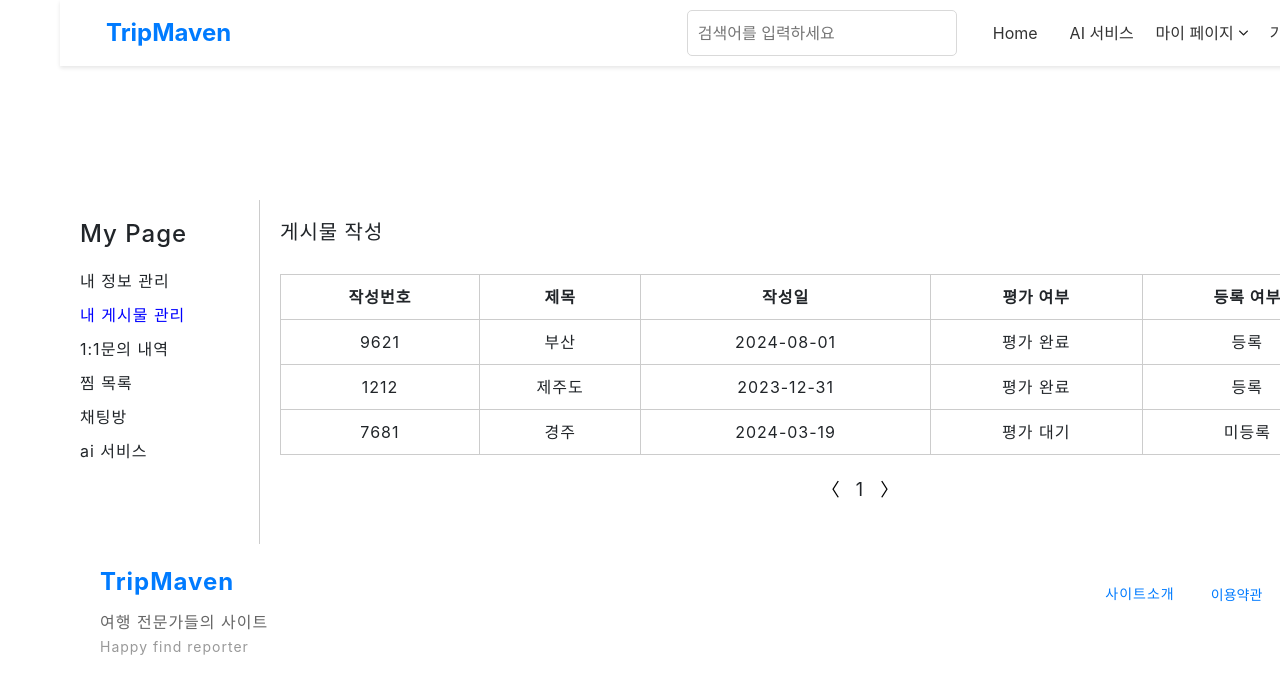
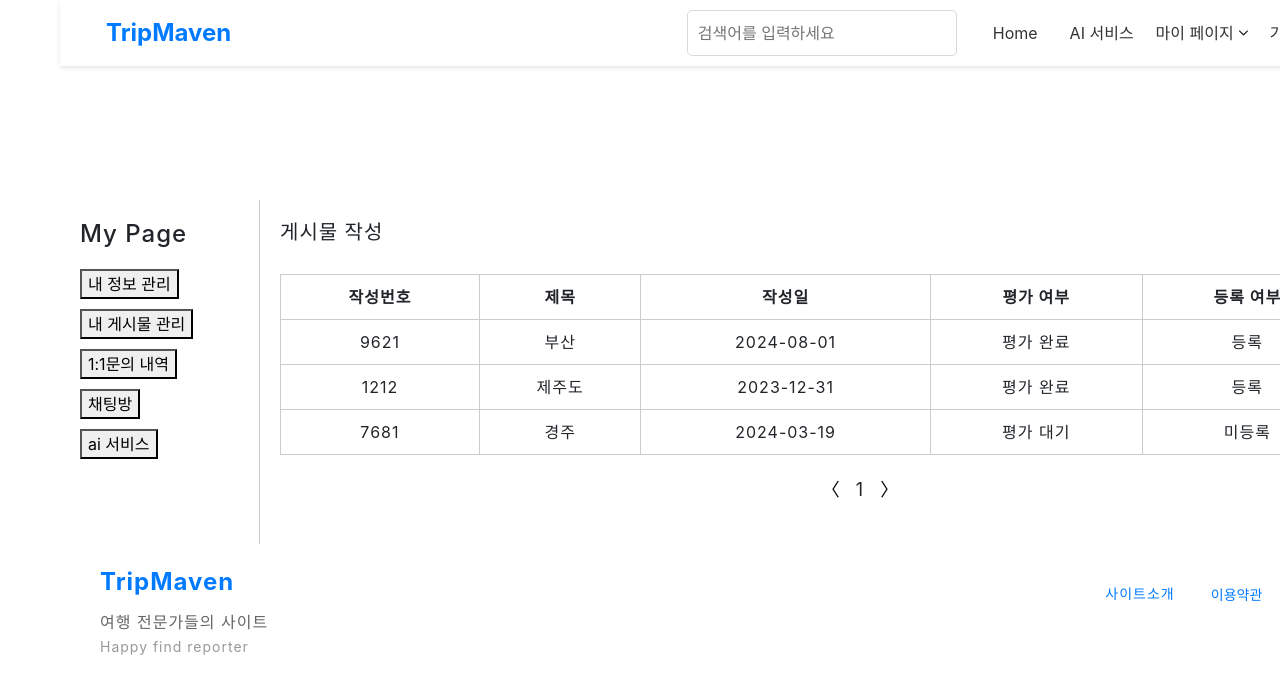
Before and after one commit to ChoeHwanseong/TripMavenFrontend, a React (Create React App) app: page /guidemypagepost in a window 1280 px wide. Shown: the top 694 px of the page. Built offline with nearby package versions, Linux system fonts and the light colour scheme.

Commit message:
수정 했어영

```diff
--- a/src/App.js
+++ b/src/App.js
@@ -32,9 +32,11 @@ import Chat from './pages/chat/Chat';
 
 function App() {
   return <>
-    <Routes>
+      <Routes>
+
+    <Route path="/" element={<Landing />}/>
     <Route element={<Template/>}>
-      <Route path="/" element={<Landing />}/>
+
         <Route path="/home" element={<Home />}/>
         <Route path="/login" element={<Login />}/>
         <Route path="/cs" element={<CSBoard/>}/>
--- a/src/components/Header.js
+++ b/src/components/Header.js
@@ -40,9 +40,9 @@ const Header = () => {
                                     </svg>
                                 </button>
                                 <div className={styles.dropdownContent}>
-                                    <a href="/profile">프로필</a>
-                                    <a href="/settings">설정</a>
-                                    <a href="/logout">로그아웃</a>
+                                    <a><button className={styles.navButton1} onClick={() => navigate('/guideProfile')}>프로필</button></a>
+                                    <a><button className={styles.navButton1} onClick={() => navigate('/settings')}>설정</button></a>
+                                    <a><button className={styles.navButton1} onClick={() => navigate('/logout')}>로그아웃</button></a>
                                 </div>
                             </div>
                             <button className={styles.navButton} onClick={() => navigate('/registerguide')}>가이드 등록</button>
--- a/src/guidemypage/guideMyPageInquiry.js
+++ b/src/guidemypage/guideMyPageInquiry.js
@@ -1,8 +1,10 @@
 // 문의하기.jsx
 import React from 'react';
 import styles from '../styles/GuideMyPageInquiry.module.css';
+import { useNavigate } from 'react-router-dom';
 
 const GuideMyPageInquiry = () => {
+  const navigate = useNavigate();
   return (
     <div className={styles.container}>
       <h2 className={styles.title}>문의 하기</h2>
--- a/src/guidemypage/guideMyPageInquiryDetails.js
+++ b/src/guidemypage/guideMyPageInquiryDetails.js
@@ -2,7 +2,7 @@
 import React from 'react';
 
 import { useNavigate } from 'react-router-dom';
-import styles from '../styles/GuideMyPageInquiryDetails.css';
+import styles from '../styles/GuideMyPageInquiryDetails.module.css';
 const GuideMyPageInquiryDetails = () => {
   const navigate = useNavigate();
 
@@ -18,9 +18,9 @@ const GuideMyPageInquiryDetails = () => {
       <aside className={styles.sidebar}>
         <h2 className={styles.sidebarTitle}>My Page</h2>
         <ul className={styles.menu}>
-          <li><button className={styles.navButton} onClick={()=>navigate('/profile')}>내 정보 관리</button></li>
-          <li><button className={styles.navButton} onClick={()=>navigate('/mypost')}>내 게시물 관리</button></li>
-          <li><button className={styles.navButton} onClick={()=>navigate('/inquiry')}>1:1문의 내역</button></li>
+          <li><button className={styles.navButton} onClick={()=>navigate('/guideProfile')}>내 정보 관리</button></li>
+          <li><button className={styles.navButton} onClick={()=>navigate('/guideMyPageMyPost')}>내 게시물 관리</button></li>
+          <li><button className={styles.navButton} onClick={()=>navigate('/guideMyPageInquiryDetails')}>1:1문의 내역</button></li>
           <li><button className={styles.navButton} onClick={()=>navigate('/chat')}>채팅방</button></li>
           <li><button className={styles.navButton} onClick={()=>navigate('/mypageaiservice')}>ai 서비스</button></li>
         </ul>
@@ -29,7 +29,7 @@ const GuideMyPageInquiryDetails = () => {
       <main className={styles.mainContent}>
         <div className={styles.header}>
           <h1 className={styles.title}>문의 내역</h1>
-          <button className={styles.inquiryButton}>문의 하기</button>
+          <button className={styles.inquiryButton} onClick={()=>navigate('/guideMyPageInquiry')}>문의 하기</button>
         </div>
 
         <table className={styles.table}>
--- a/src/guidemypage/guideMyPageMyPost.js
+++ b/src/guidemypage/guideMyPageMyPost.js
@@ -18,9 +18,9 @@ const GuideMyPageMyPost = () => {
       <aside className={styles.sidebar}>
         <h2 className={styles.sidebarTitle}>My Page</h2>
         <ul className={styles.menu}>
-          <li><button className={styles.navButton} onClick={()=>navigate('/profile')}>내 정보 관리</button></li>
-          <li><button className={styles.navButton} onClick={()=>navigate('/mypost')}>내 게시물 관리</button></li>
-          <li><button className={styles.navButton} onClick={()=>navigate('/inquiry')}>1:1문의 내역</button></li>
+          <li><button className={styles.navButton} onClick={()=>navigate('/guideProfile')}>내 정보 관리</button></li>
+          <li><button className={styles.navButton} onClick={()=>navigate('/guideMyPageMyPost')}>내 게시물 관리</button></li>
+          <li><button className={styles.navButton} onClick={()=>navigate('/guideMyPageInquiryDetails')}>1:1문의 내역</button></li>
           <li><button className={styles.navButton} onClick={()=>navigate('/chat')}>채팅방</button></li>
           <li><button className={styles.navButton} onClick={()=>navigate('/mypageaiservice')}>ai 서비스</button></li>
         </ul>
--- a/src/guidemypage/guideMyPageMyPostDetails.js
+++ b/src/guidemypage/guideMyPageMyPostDetails.js
@@ -19,9 +19,9 @@ const GuideMyPageMyPostDetails = () => {
       <aside className={styles.sidebar}>
         <h2 className={styles.sidebarTitle}>My Page</h2>
         <ul className={styles.menu}>
-          <li><button className={styles.navButton} onClick={()=>navigate('/profile')}>내 정보 관리</button></li>
-          <li><button className={styles.navButton} onClick={()=>navigate('/mypost')}>내 게시물 관리</button></li>
-          <li><button className={styles.navButton} onClick={()=>navigate('/inquiry')}>1:1문의 내역</button></li>
+          <li><button className={styles.navButton} onClick={()=>navigate('/guideProfile')}>내 정보 관리</button></li>
+          <li><button className={styles.navButton} onClick={()=>navigate('/guideMyPageMyPost')}>내 게시물 관리</button></li>
+          <li><button className={styles.navButton} onClick={()=>navigate('/guideMyPageInquiryDetails')}>1:1문의 내역</button></li>
           <li><button className={styles.navButton} onClick={()=>navigate('/chat')}>채팅방</button></li>
           <li><button className={styles.navButton} onClick={()=>navigate('/mypageaiservice')}>ai 서비스</button></li>
         </ul>
--- a/src/guidemypage/guideMyPagePost.js
+++ b/src/guidemypage/guideMyPagePost.js
@@ -1,20 +1,20 @@
 // MyPage.jsx
 import React from 'react';
 import styles from '../styles/GuideMyPagePost.module.css';
+import { useNavigate } from 'react-router-dom';
 
 const GuideMyPagePost = () => {
-
+    const navigate = useNavigate();
     return (
         <div className={styles.container}>
             <div className={styles.sidebar}>
                 <h1 className={styles.title}>My Page</h1>
                 <ul className={styles.menu}>
-                    <li>내 정보 관리</li>
-                    <li className={styles.active}>내 게시물 관리</li>
-                    <li>1:1문의 내역</li>
-                    <li>찜 목록</li>
-                    <li>채팅방</li>
-                    <li>ai 서비스</li>
+                    <li><button className={styles.navButton} onClick={()=>navigate('/guideProfile')}>내 정보 관리</button></li>
+                    <li><button className={styles.navButton} onClick={()=>navigate('/guideMyPageMyPost')}>내 게시물 관리</button></li>
+                    <li><button className={styles.navButton} onClick={()=>navigate('/guideMyPageInquiryDetails')}>1:1문의 내역</button></li>
+                    <li><button className={styles.navButton} onClick={()=>navigate('/chat')}>채팅방</button></li>
+                    <li><button className={styles.navButton} onClick={()=>navigate('/mypageaiservice')}>ai 서비스</button></li>
                 </ul>
             </div>
             <div className={styles.content}>
--- a/src/guidemypage/guideProfile.js
+++ b/src/guidemypage/guideProfile.js
@@ -14,9 +14,9 @@ const GuideProfile = () => {
       <aside className={styles.sidebar}>
         <h2 className={styles.sidebarTitle}>My Page</h2>
         <ul className={styles.menu}>
-          <li><button className={styles.navButton} onClick={()=>navigate('/profile')}>내 정보 관리</button></li>
-          <li><button className={styles.navButton} onClick={()=>navigate('/mypost')}>내 게시물 관리</button></li>
-          <li><button className={styles.navButton} onClick={()=>navigate('/inquiry')}>1:1문의 내역</button></li>
+          <li><button className={styles.navButton} onClick={()=>navigate('/guideProfile')}>내 정보 관리</button></li>
+          <li><button className={styles.navButton} onClick={()=>navigate('/guideMyPageMyPost')}>내 게시물 관리</button></li>
+          <li><button className={styles.navButton} onClick={()=>navigate('/guideMyPageInquiryDetails')}>1:1문의 내역</button></li>
           <li><button className={styles.navButton} onClick={()=>navigate('/chat')}>채팅방</button></li>
           <li><button className={styles.navButton} onClick={()=>navigate('/mypageaiservice')}>ai 서비스</button></li>
         </ul>
--- a/src/styles/Header.module.css
+++ b/src/styles/Header.module.css
@@ -58,11 +58,19 @@
     color: #333;
     cursor: pointer;
 }
-
+.navButton1{
+    background: none;
+    border: none;
+    font-size: 16px;
+    color: #333;
+    cursor: pointer;
+}
 .navButton:hover, .dropdownButton:hover {
     color: #007bff;
 }
-
+.navButton1:hover, .dropdownButton:hover {
+    color: #007bff;
+}
 .dropdown {
     position: relative;
     display: inline-block;
```
Also changed, not shown: src/styles/GuideMyPageInquiryDetails.module.css (renamed from src/styles/GuideMyPageInquiryDetails.css).
